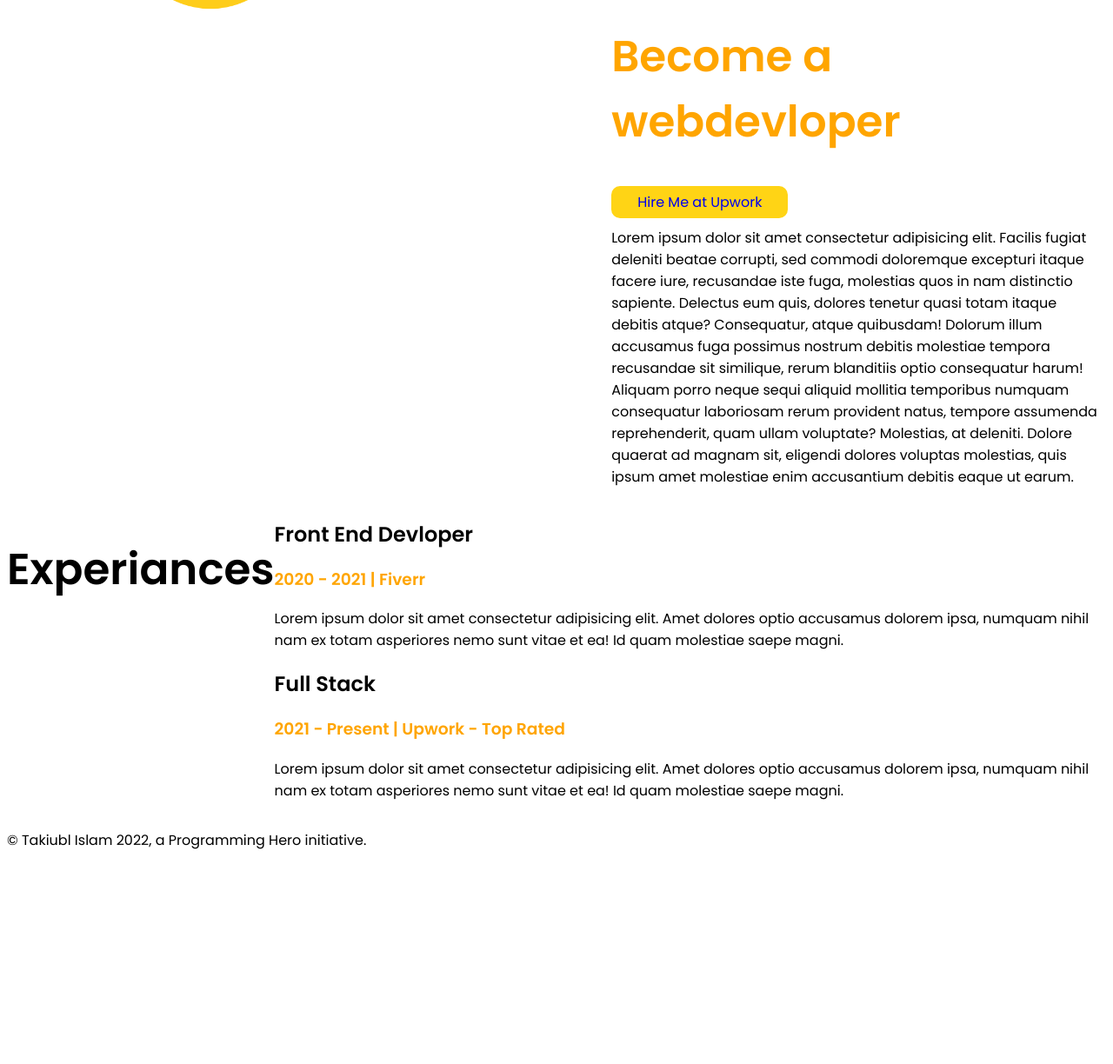
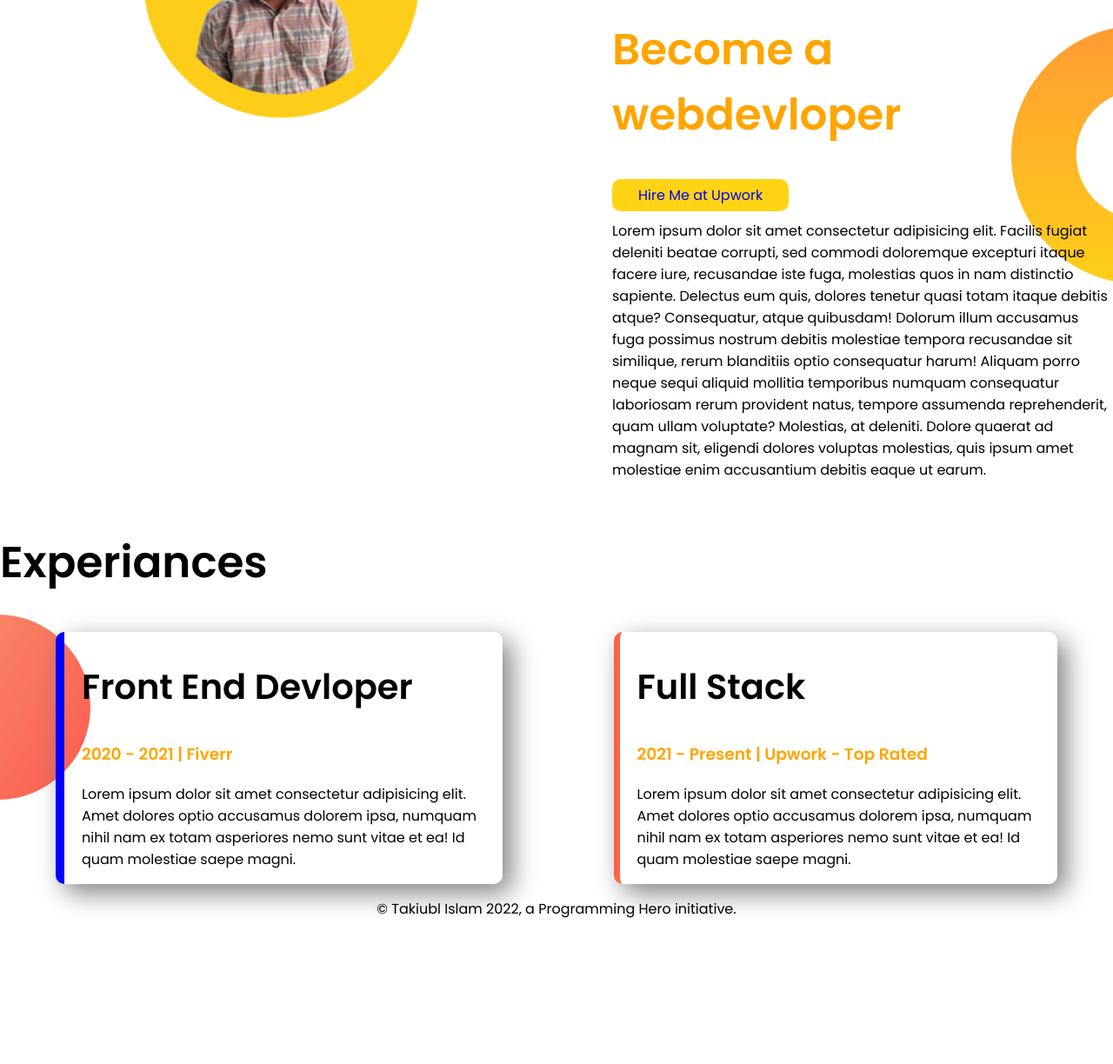
Before and after one commit to takibulislam/devloper-projects, a plain HTML site: page index.html in a window 1280 px wide. Shown: the part 780-2004 px from the top of the page at 87% size. Before the commit the page ends 1775 px from the top, so only its background shows below. Drawn offline with Linux system fonts and the light colour scheme.

Commit message:
Update style.css

```diff
--- a/style.css
+++ b/style.css
@@ -2,18 +2,37 @@
 /*body and Section*/
 body{
     font-family: 'Poppins', sans-serif;
-    margin: ;
+    margin:0%;
+    padding-bottom: 150px;
 }
-section{
+
+/*Section Class CSS*/
+.flexible-display{
     display: flex;
 }
 .top-banner{
     background-image: url(images/top-banner.png);
     background-repeat:no-repeat;
 }
+
+.middle-banner{
+    background-image:url(images/dream-bg.png);
+    background-repeat: no-repeat;
+    background-position:right;
+}
+.experiances{
+ background-image: url(images/exp-bg.png);
+ background-repeat: no-repeat;
+ background-position: left;
+}
 /*H1 css*/
 h1{
     font-size: 50px;
+}
+
+/*h2 css*/
+h2{
+    font-size:40px;
 }
 .orange-color{
     color: orange;
@@ -26,9 +45,17 @@ h1{
 
 }
 .width-half img{
-    width: 50%;
+    width: 80%;
 }
-
+.experiance-item{
+    width: 40%;
+    margin-left: 5%;
+    margin-right: 5%;
+    padding-left: 20px;
+    border-radius: 10px;
+    box-shadow: 10px 10px 30px gray;
+    border-left: 10px solid blue;
+}
 /*Button CSS*/
 .btn{
     text-decoration: none;
@@ -39,3 +66,13 @@ h1{
     border-radius: 10px;
 
 }
+
+/* ID css */
+#full-stack{
+    border-left: 7px solid tomato;
+}
+
+/* footer css*/
+.footer{
+    text-align:center;
+}
```
